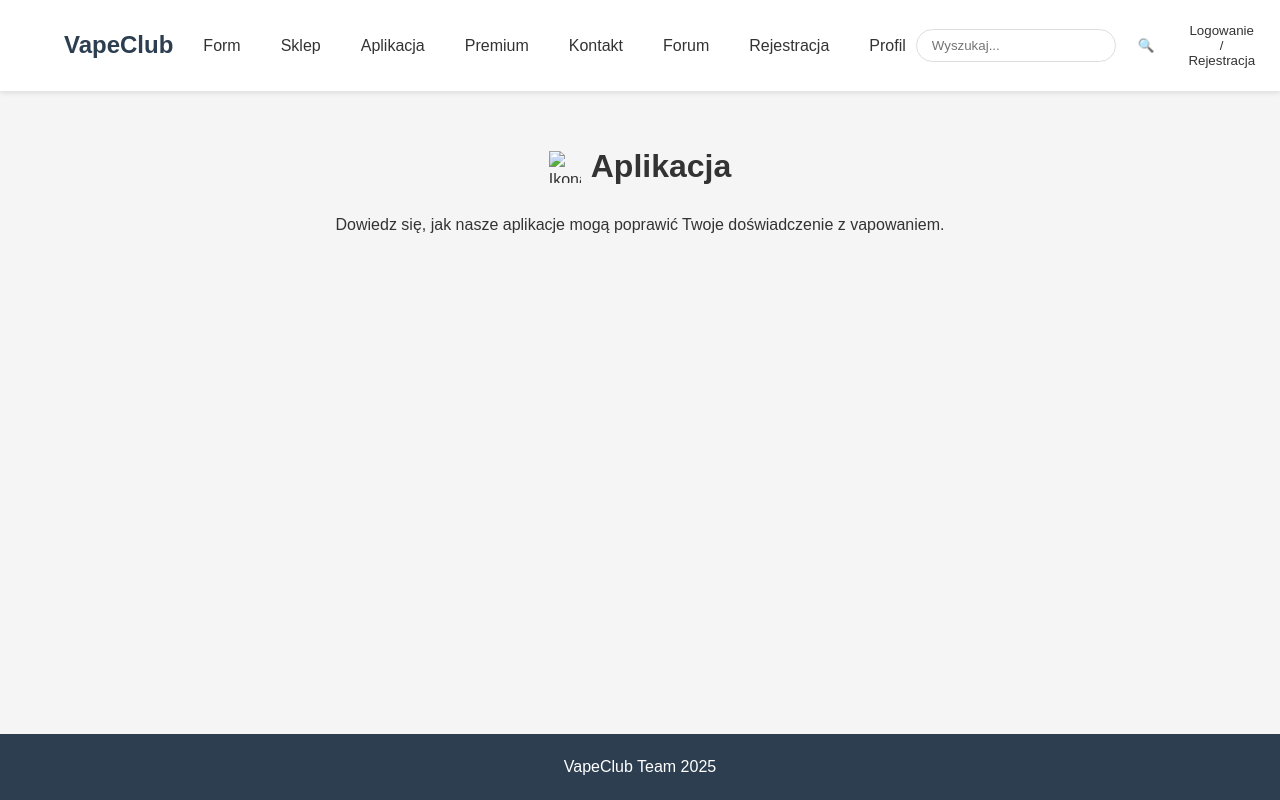
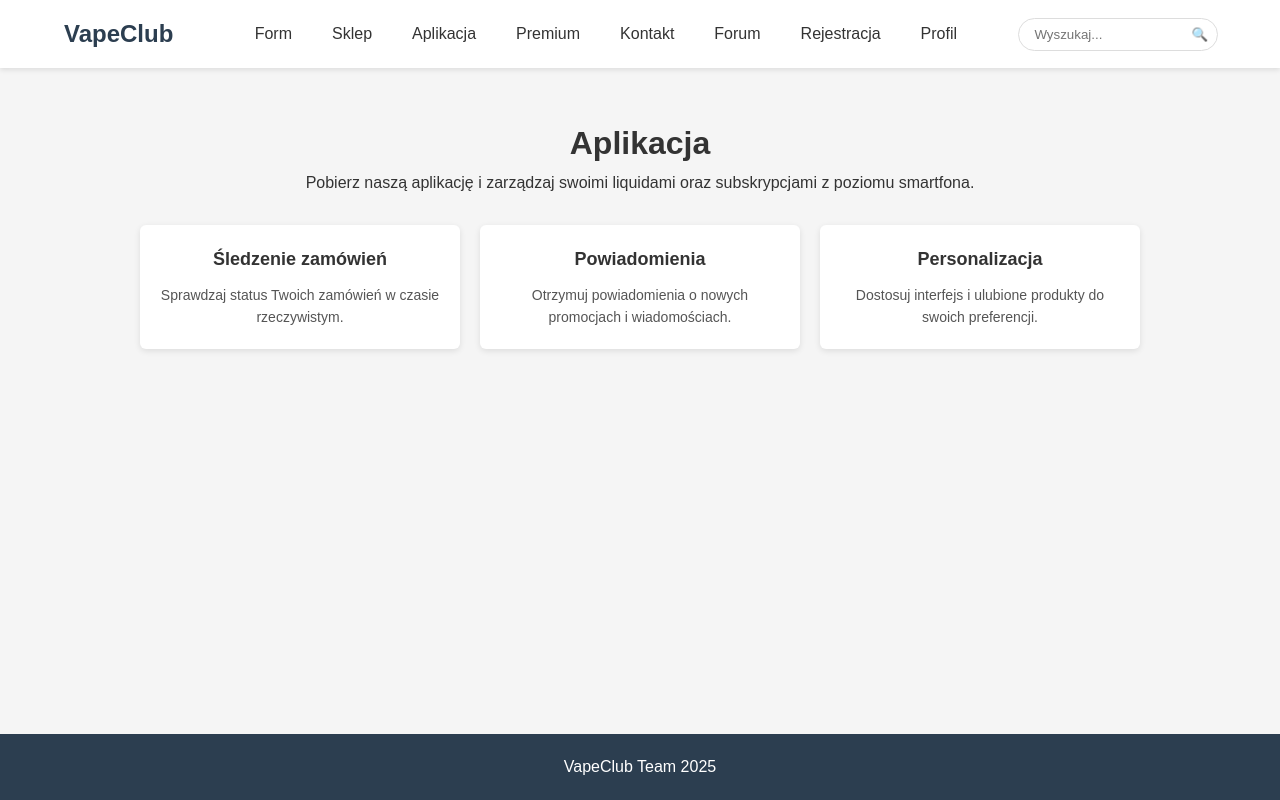
Before and after one commit to Cukrzyk05/Strona, a plain HTML site: page aplikacja.html in a window 1280 px wide. Drawn offline with Linux system fonts and the light colour scheme; sample sign-in values are in the browser's storage.

Commit message:
Update aplikacja.html

```diff
--- a/aplikacja.html
+++ b/aplikacja.html
@@ -7,78 +7,130 @@
   <style>
     /* Reset i podstawowe */
     * {
-      margin: 0; padding: 0; box-sizing: border-box;
+      margin: 0;
+      padding: 0;
+      box-sizing: border-box;
       font-family: Arial, sans-serif;
     }
     body {
-      background-color: #f5f5f5; color: #333; line-height: 1.6;
+      background-color: #f5f5f5;
+      color: #333;
+      line-height: 1.6;
     }
 
     /* Nagłówek i nawigacja */
     header {
-      background: #fff; box-shadow: 0 2px 5px rgba(0,0,0,0.1);
+      background: #fff;
+      box-shadow: 0 2px 5px rgba(0,0,0,0.1);
       padding: 15px 0;
     }
     .container {
-      width: 90%; max-width: 1200px; margin: 0 auto;
-      display: flex; justify-content: space-between;
+      width: 90%;
+      max-width: 1200px;
+      margin: 0 auto;
+      display: flex;
+      justify-content: space-between;
       align-items: center;
     }
     .logo {
-      font-size: 24px; font-weight: bold;
-      color: #2c3e50; text-decoration: none;
+      font-size: 24px;
+      font-weight: bold;
+      color: #2c3e50;
+      text-decoration: none;
       transition: color .3s;
     }
-    .logo:hover { color: #3498db; }
+    .logo:hover {
+      color: #3498db;
+    }
     nav ul {
-      display: flex; list-style: none;
+      display: flex;
+      list-style: none;
     }
-    nav ul li { margin-left: 20px; }
+    nav ul li {
+      margin-left: 20px;
+    }
     nav ul li a {
-      color: #333; text-decoration: none;
-      font-weight: 500; padding: 5px 10px;
-      border-radius: 4px; transition: all .3s;
+      color: #333;
+      text-decoration: none;
+      font-weight: 500;
+      padding: 5px 10px;
+      border-radius: 4px;
+      transition: all .3s;
     }
     nav ul li a:hover {
-      background: #f0f0f0; color: #3498db;
+      background: #f0f0f0;
+      color: #3498db;
     }
 
-    /* Wyszukiwarka i button */
+    /* Wyszukiwarka */
     .search-container {
-      display: flex; align-items: center;
+      display: flex;
+      align-items: center;
     }
     .search-input {
-      padding: 8px 15px; border: 1px solid #ddd;
-      border-radius: 20px; outline: none; width: 200px;
+      padding: 8px 15px;
+      border: 1px solid #ddd;
+      border-radius: 20px;
+      outline: none;
+      width: 200px;
       transition: width .3s;
     }
     .search-input:focus {
-      width: 250px; border-color: #3498db;
+      width: 250px;
+      border-color: #3498db;
     }
-    .search-button, .login-button {
-      background: none; border: none; cursor: pointer;
-      padding: 8px 12px; margin-left: 10px;
-      color: #333; border-radius: 4px;
-      transition: background .3s;
+    .search-button {
+      background: none;
+      border: none;
+      cursor: pointer;
+      padding: 8px;
+      margin-left: -35px;
+      color: #777;
+      transition: color .3s;
     }
-    .search-button:hover, .login-button:hover {
-      background: #f0f0f0; color: #3498db;
+    .search-button:hover {
+      color: #333;
     }
 
     /* Główna zawartość */
-    .main-content { padding: 50px 0; text-align: center; }
-    .page-header {
-      display: flex; align-items: center;
-      justify-content: center; gap: 10px;
-      margin-bottom: 20px;
+    .main-content {
+      padding: 50px 0;
+      text-align: center;
     }
-    .page-icon { width: 32px; height: 32px; }
+    .app-features {
+      display: grid;
+      grid-template-columns: repeat(auto-fill,minmax(250px,1fr));
+      gap: 20px;
+      margin-top: 30px;
+      width: 90%;
+      max-width: 1000px;
+      margin-left: auto;
+      margin-right: auto;
+    }
+    .feature {
+      background: #fff;
+      padding: 20px;
+      border-radius: 6px;
+      box-shadow: 0 2px 6px rgba(0,0,0,0.1);
+    }
+    .feature h3 {
+      margin-bottom: 10px;
+      font-size: 18px;
+    }
+    .feature p {
+      font-size: 14px;
+      color: #555;
+    }
 
     /* Stopka */
     footer {
-      background: #2c3e50; color: #fff;
-      text-align: center; padding: 20px 0;
-      position: fixed; bottom: 0; width: 100%;
+      background: #2c3e50;
+      color: #fff;
+      text-align: center;
+      padding: 20px 0;
+      position: fixed;
+      bottom: 0;
+      width: 100%;
     }
   </style>
 </head>
@@ -102,17 +154,27 @@
       <div class="search-container">
         <input type="text" class="search-input" placeholder="Wyszukaj...">
         <button class="search-button">🔍</button>
-        <button class="login-button">Logowanie / Rejestracja</button>
       </div>
     </div>
   </header>
 
   <div class="main-content">
-    <div class="page-header">
-      <img src="icons/app.svg" class="page-icon" alt="Ikona aplikacji">
-      <h1>Aplikacja</h1>
+    <h1>Aplikacja</h1>
+    <p>Pobierz naszą aplikację i zarządzaj swoimi liquidami oraz subskrypcjami z poziomu smartfona.</p>
+    <div class="app-features">
+      <div class="feature">
+        <h3>Śledzenie zamówień</h3>
+        <p>Sprawdzaj status Twoich zamówień w czasie rzeczywistym.</p>
+      </div>
+      <div class="feature">
+        <h3>Powiadomienia</h3>
+        <p>Otrzymuj powiadomienia o nowych promocjach i wiadomościach.</p>
+      </div>
+      <div class="feature">
+        <h3>Personalizacja</h3>
+        <p>Dostosuj interfejs i ulubione produkty do swoich preferencji.</p>
+      </div>
     </div>
-    <p>Dowiedz się, jak nasze aplikacje mogą poprawić Twoje doświadczenie z vapowaniem.</p>
   </div>
 
   <footer>
@@ -120,20 +182,22 @@
   </footer>
 
   <script>
-    // Wyszukiwarka
-    document.querySelector('.search-button').addEventListener('click', function() {
+    // Wymuś logowanie
+    (function(){
+      if (localStorage.getItem('vape_loggedIn') !== 'true') {
+        localStorage.setItem('redirectAfterLogin', window.location.pathname);
+        window.location.href = 'rejestracja.html';
+      }
+    })();
+
+    // Obsługa wyszukiwarki
+    document.querySelector('.search-button').addEventListener('click', function(){
       var term = document.querySelector('.search-input').value;
       if (term.trim()) alert('Wyszukiwanie: ' + term);
     });
-    document.querySelector('.search-input').addEventListener('keypress', function(e) {
+    document.querySelector('.search-input').addEventListener('keypress', function(e){
       if (e.key === 'Enter') document.querySelector('.search-button').click();
     });
-
-    // Przycisk logowania
-    document.querySelector('.login-button').addEventListener('click', function() {
-      window.location.href = 'rejestracja.html';
-    });
   </script>
-
 </body>
 </html>
```
